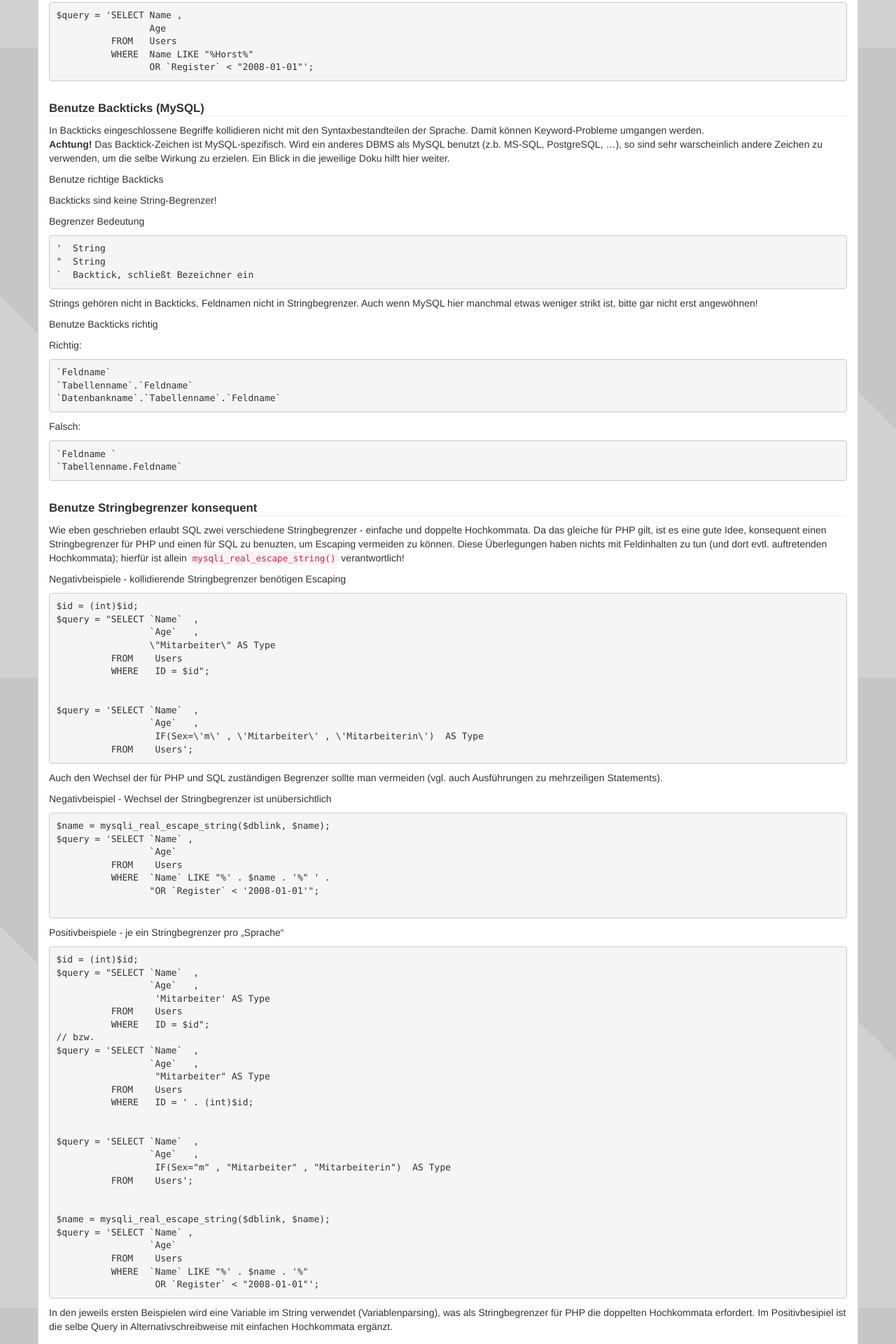
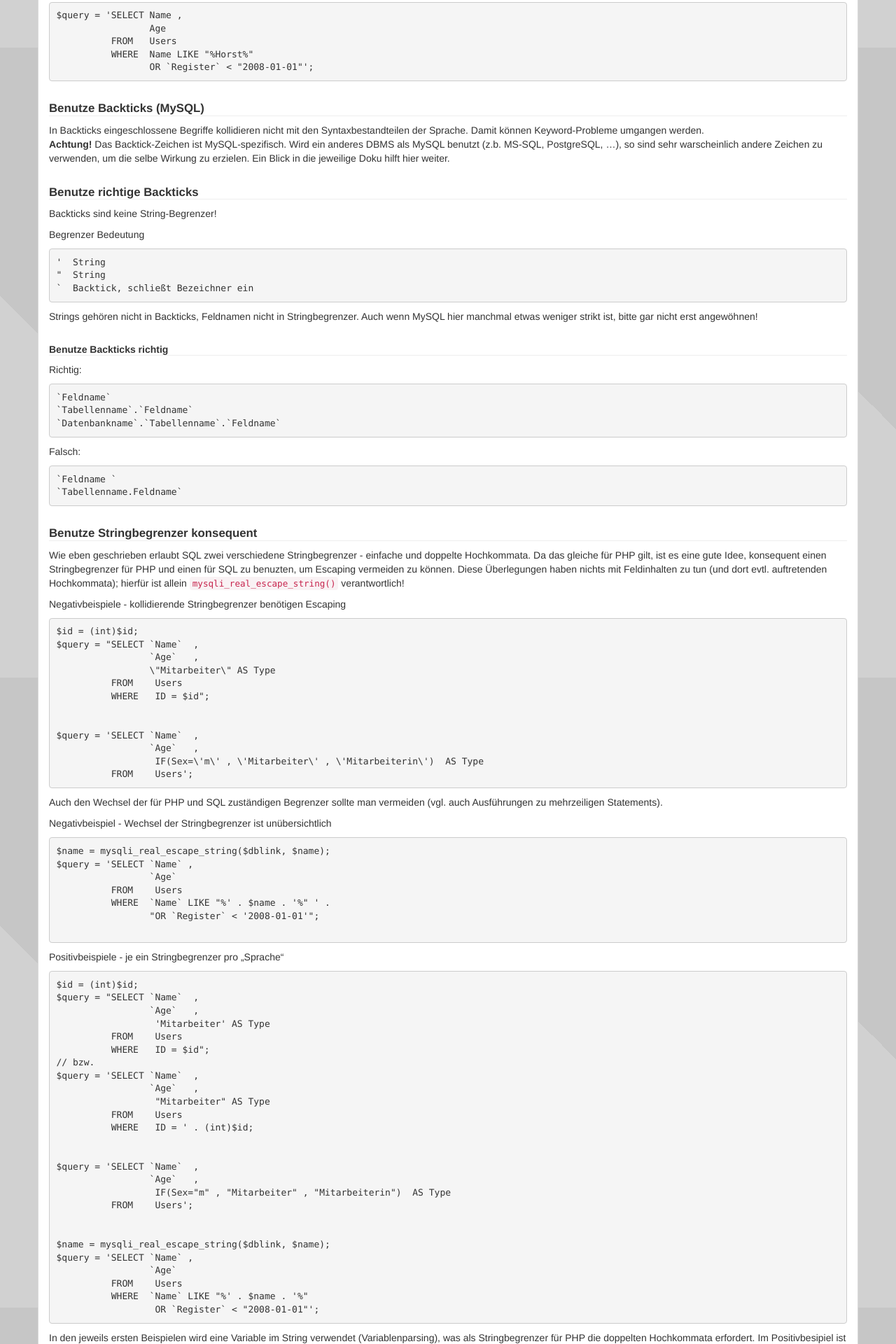
Before and after one commit to php-de/php-de.github.io, a Jekyll site: the page built from debugging/sql.md, in a window 1280 px wide. Shown: the part 1732-3652 px from the top of the page at 70% size. Built offline with Jekyll 4.4.1, drawn with Linux system fonts in a browser that asks for light colours; nearby versions of some CDN libraries.

Commit message:
h5 ergänzt

```diff
--- a/debugging/sql.md
+++ b/debugging/sql.md
@@ -141,7 +141,8 @@ $query = 'SELECT Name ,
 In Backticks eingeschlossene Begriffe kollidieren nicht mit den Syntaxbestandteilen der Sprache. Damit können Keyword-Probleme umgangen werden.<br>
 **Achtung!** Das Backtick-Zeichen ist MySQL-spezifisch. Wird ein anderes DBMS als MySQL benutzt (z.b. MS-SQL, PostgreSQL, ...), so sind sehr warscheinlich andere Zeichen zu verwenden, um die selbe Wirkung zu erzielen. Ein Blick in die jeweilige Doku hilft hier weiter.
 
-Benutze richtige Backticks
+
+#### Benutze richtige Backticks
 
 Backticks sind keine String-Begrenzer!
 
@@ -155,7 +156,8 @@ Begrenzer  Bedeutung
 
 Strings gehören nicht in Backticks, Feldnamen nicht in Stringbegrenzer. Auch wenn MySQL hier manchmal etwas weniger strikt ist, bitte gar nicht erst angewöhnen!
 
-Benutze Backticks richtig
+
+##### Benutze Backticks richtig
 
 Richtig:
 
@@ -171,6 +173,7 @@ Falsch:
 `Feldname `
 `Tabellenname.Feldname`
 ~~~
+
 
 #### Benutze Stringbegrenzer konsequent
 
```
